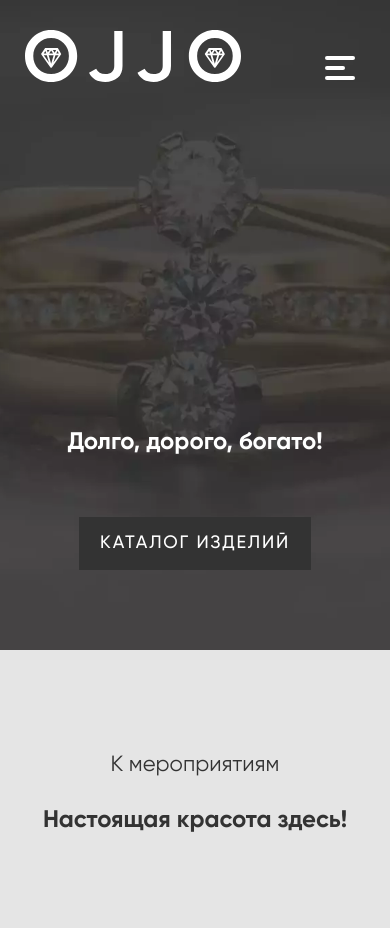
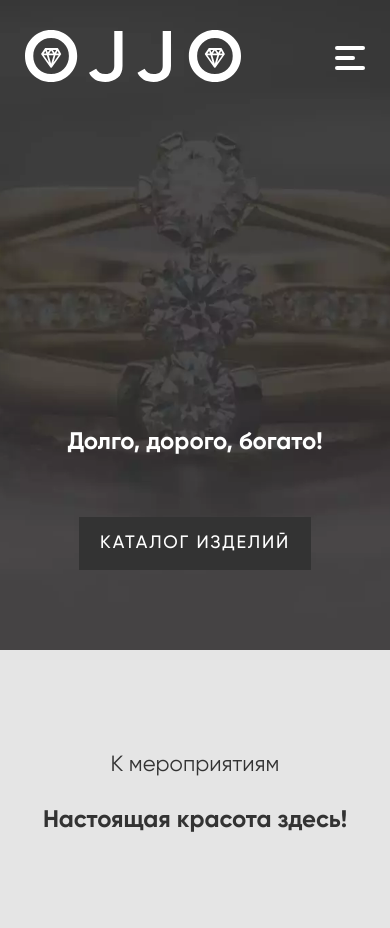
Before and after one commit to DVDenys/ojjo-jewerly_site, a website: page index.html in a window 390 px wide. Shown: the top 928 px of the page. Drawn offline with Linux system fonts and the light colour scheme; files whose address does not match are found by name.

Commit message:
fix burger

```diff
--- a/css/style.css
+++ b/css/style.css
@@ -1371,11 +1371,6 @@ SCROLL
     display: block;
   }
 
-  .header__navigation-burger-menu {
-    width: 50px;
-    height: 50px;
-  }
-
   .header__list {
     display: none;
   }
```
